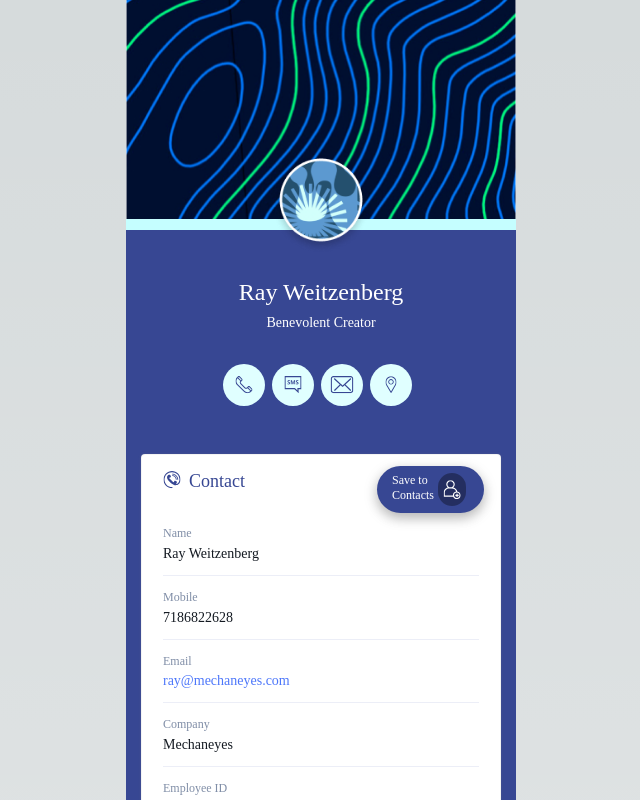
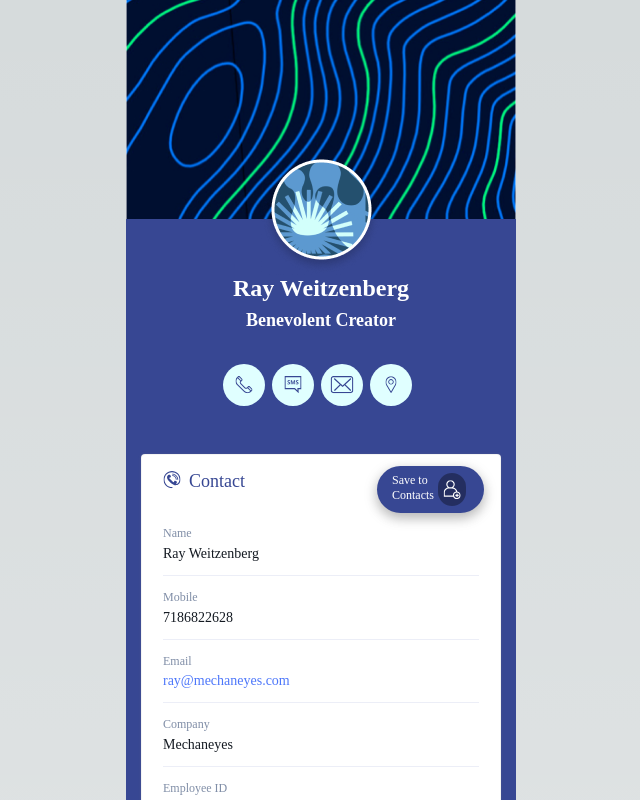
Before and after one commit to mechaneyes/algoeye, a Next.js app: page /ray in a window 1280 px wide. Shown: the top 800 px of the page, without its empty margins (319-959 px from the left). Built offline with nearby package versions, Linux system fonts and the light colour scheme.

Commit message:
title section

```diff
--- a/src/app/ray/page.js
+++ b/src/app/ray/page.js
@@ -9,38 +9,20 @@
   return (
     <div className="vcard">
       <div className="vcard__outer">
-        <div className={styles.container2}>
-          <div className={styles.background}>
+        <div className="vcard__inner">
+          <div className="hero">
             <img
-              className={styles.dvz7vMjpegIcon}
-              alt=""
+              className="hero__image"
+              alt="hero image"
               src="images/hero.jpg"
             />
           </div>
           <div className={styles.background1}>
             <div className={styles.container3}>
-              <div className={styles.container4}>
-                <div className={styles.container5}>
-                  <img
-                    className={styles.imagebackgroundbordershadowIcon}
-                    alt=""
-                    src="images/initials.png"
-                  />
-                </div>
-                <div className={styles.margin}>
-                  <div className={styles.container6}>
-                    <div className={styles.heading3}>
-                      <div className={styles.rayWeitzenberg}>
-                        Ray Weitzenberg
-                      </div>
-                    </div>
-                    <div className={styles.heading4}>
-                      <div className={styles.benevolentCreator}>
-                        Benevolent Creator
-                      </div>
-                    </div>
-                  </div>
-                </div>
+              <div className="title">
+                <img alt="ray weitzeberg logo" src="images/initials.png" />
+                <h1>Ray Weitzenberg</h1>
+                <h2>Benevolent Creator</h2>
               </div>
               <div className={styles.container7}>
                 <div className={styles.container8}>
--- a/src/app/styles/_vcard.scss
+++ b/src/app/styles/_vcard.scss
@@ -1,4 +1,17 @@
 .vcard {
+  h1 {
+    font-size: 1.5rem;
+    font-weight: 700;
+    margin: 0;
+    padding-bottom: 0.5rem;
+  }
+
+  h2 {
+    font-size: 1.125rem;
+    font-weight: 700;
+    margin: 0;
+  }
+
   &__outer {
     width: 24.375rem;
     display: flex;
@@ -7,4 +20,53 @@
     justify-content: flex-start;
     max-width: 33.75rem;
   }
+
+  &__inner {
+    align-self: stretch;
+    flex: 1;
+    display: flex;
+    flex-direction: column;
+    align-items: flex-start;
+    justify-content: flex-start;
+    min-height: 0.063rem;
   }
+
+  .hero {
+    align-self: stretch;
+    position: relative;
+    min-height: 14.375rem;
+    max-height: 14.375rem;
+
+    &__image {
+      position: absolute;
+      height: calc(100% - 10.7px);
+      width: 100%;
+      object-fit: cover;
+    }
+  }
+
+  .title {
+    position: absolute;
+    width: calc(100% + 30px);
+    top: -3.812rem;
+    right: -0.937rem;
+    left: -0.937rem;
+    display: flex;
+    flex-direction: column;
+    align-items: center;
+    justify-content: center;
+    text-align: center;
+    font-size: 1.5rem;
+    color: #fff;
+
+    &__logo {
+      img {
+        width: 6.25rem;
+        position: relative;
+        border-radius: 50px;
+        height: 6.25rem;
+        object-fit: cover;
+      }
+    }
+  }
+}
--- a/src/app/styles/index.module.css
+++ b/src/app/styles/index.module.css
@@ -1,45 +1,3 @@
-.dvz7vMjpegIcon {
-  position: absolute;
-  height: calc(100% - 10.7px);
-  width: 100%;
-  top: 0rem;
-  right: 0%;
-  bottom: 0.669rem;
-  left: 0%;
-  max-width: 100%;
-  overflow: hidden;
-  max-height: 100%;
-  object-fit: cover;
-}
-.background {
-  align-self: stretch;
-  position: relative;
-  background-color: #c5feff;
-  height: 16.875rem;
-  overflow: hidden;
-  flex-shrink: 0;
-  min-height: 14.375rem;
-  max-height: 14.375rem;
-}
-.imagebackgroundbordershadowIcon {
-  width: 6.25rem;
-  position: relative;
-  border-radius: 50px;
-  height: 6.25rem;
-  object-fit: cover;
-}
-.container5 {
-  width: 100%;
-  height: 6.25rem;
-  display: flex;
-  flex-direction: column;
-  align-items: center;
-  justify-content: flex-start;
-  padding: 0rem 9.062rem;
-  box-sizing: border-box;
-  max-width: 24.375rem;
-  min-height: 0.063rem;
-}
 .rayWeitzenberg {
   align-self: stretch;
   position: relative;
@@ -53,60 +11,6 @@
   align-items: center;
   justify-content: flex-start;
   padding: 0rem 5.181rem;
-}
-.benevolentCreator {
-  align-self: stretch;
-  position: relative;
-  line-height: 1.05rem;
-  font-weight: 500;
-}
-.heading4 {
-  align-self: stretch;
-  display: flex;
-  flex-direction: column;
-  align-items: center;
-  justify-content: flex-start;
-  padding: 0rem 7.112rem;
-  font-size: 0.875rem;
-}
-.container6 {
-  width: 100%;
-  height: 3.85rem;
-  display: flex;
-  flex-direction: column;
-  align-items: flex-start;
-  justify-content: flex-start;
-  padding: 0rem 0.937rem;
-  box-sizing: border-box;
-  gap: 0.5rem;
-  max-width: 24.375rem;
-  min-height: 0.063rem;
-}
-.margin {
-  width: 100%;
-  height: 6.85rem;
-  display: flex;
-  flex-direction: column;
-  align-items: flex-start;
-  justify-content: center;
-  padding: 1.5rem 0rem;
-  box-sizing: border-box;
-  max-width: 24.375rem;
-  min-height: 3.063rem;
-}
-.container4 {
-  position: absolute;
-  width: calc(100% + 30px);
-  top: -3.812rem;
-  right: -0.937rem;
-  left: -0.937rem;
-  display: flex;
-  flex-direction: column;
-  align-items: flex-start;
-  justify-content: center;
-  text-align: center;
-  font-size: 1.5rem;
-  color: #fff;
 }
 .icon {
   width: 1.125rem;
@@ -693,15 +597,6 @@
   min-height: 25rem;
   margin-top: -1.875rem;
 }
-.container2 {
-  align-self: stretch;
-  flex: 1;
-  display: flex;
-  flex-direction: column;
-  align-items: flex-start;
-  justify-content: flex-start;
-  min-height: 0.063rem;
-}
 .vcard {
   width: 100%;
   position: relative;
```
Lines whose indentation alone changed are shown as unchanged.
